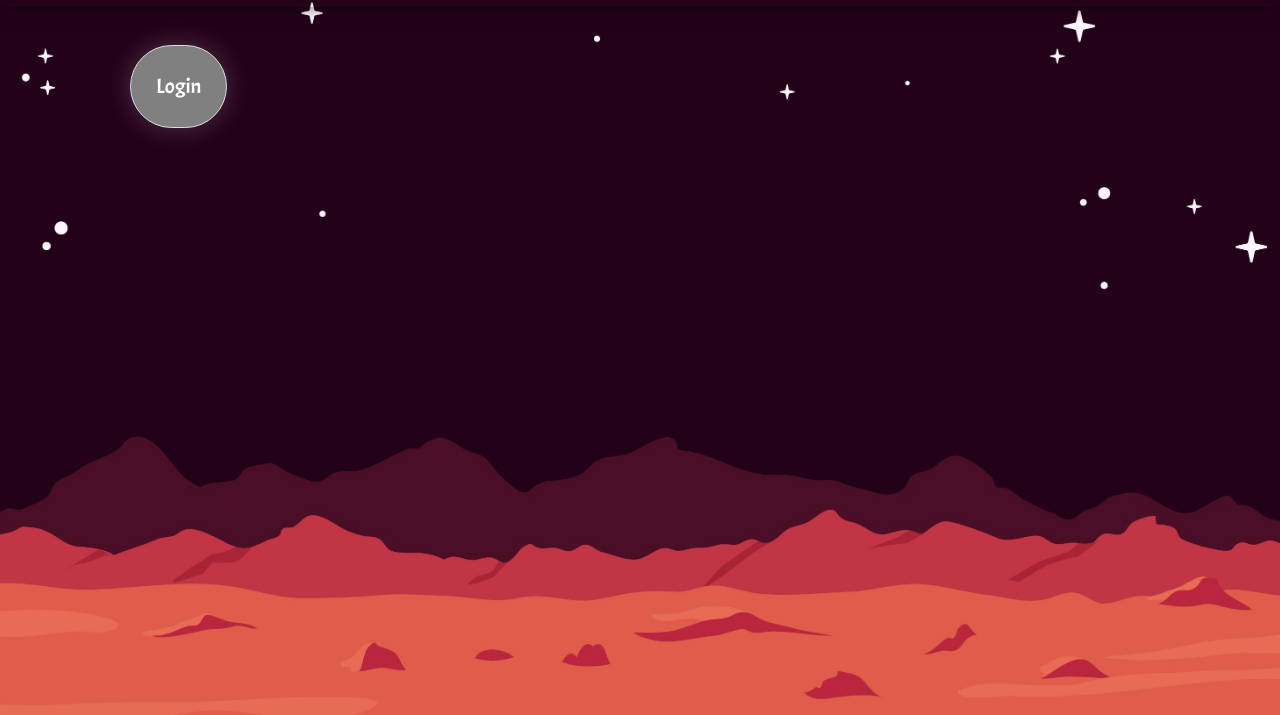
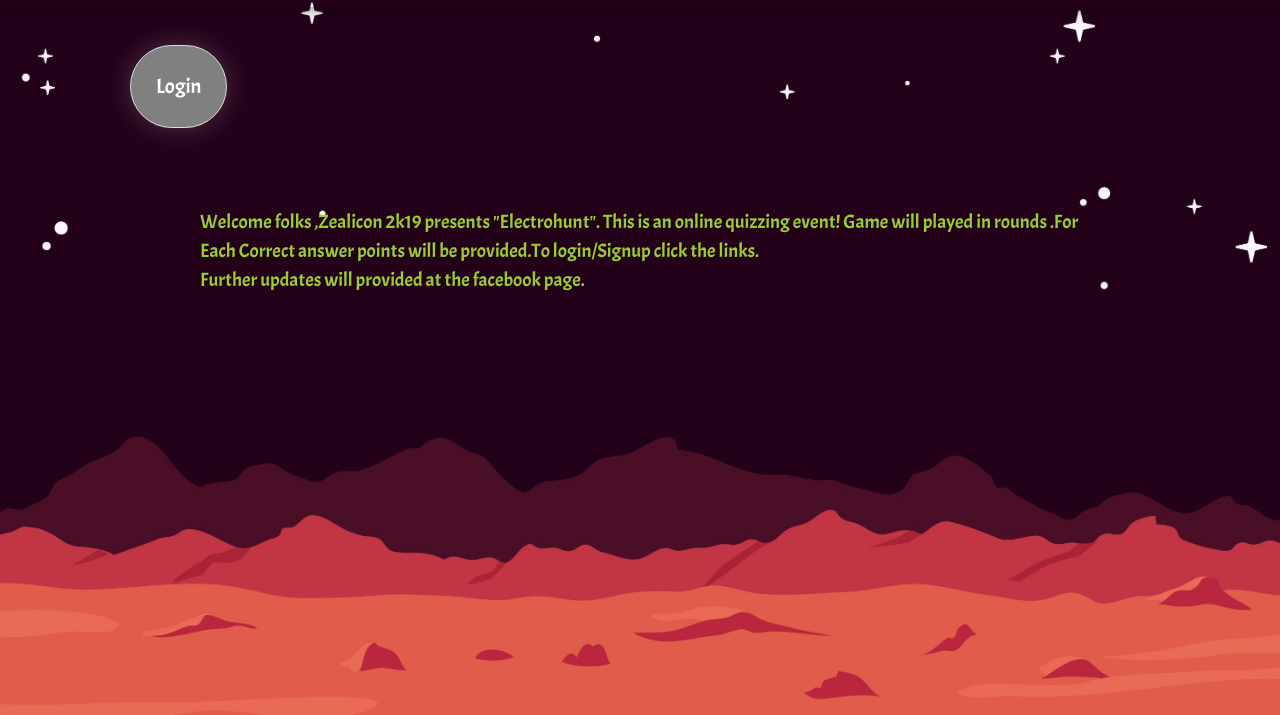
Before and after one commit to Shivanshdev12/front, a plain HTML site: page index.html in a window 1280 px wide. Shown: the part 85-800 px from the top of the page. Drawn offline with nearby package versions, Linux system fonts and the light colour scheme.

Commit message:
Update index.html

```diff
--- a/index.html
+++ b/index.html
@@ -29,6 +29,12 @@
         <div id="back">
         <!--<img src="rocket.png" class="signin">-->
          <button class="btn" id="btn">Login</button>
+            <p style="margin-top:-50px;margin-left:200px;margin-right:200px;color:yellowgreen;font-size:1.2em;">
+                Welcome folks ,Zealicon 2k19 presents "Electrohunt". This is an online quizzing event!
+                Game will played in rounds .For Each Correct answer points will be provided.To login/Signup click the links.
+                <br>
+                Further updates will provided at the facebook page.
+         </p>
                 <form>
                       <div class="form-group container">
                         <label for="name" style="color:white;">Username:</label>
```
